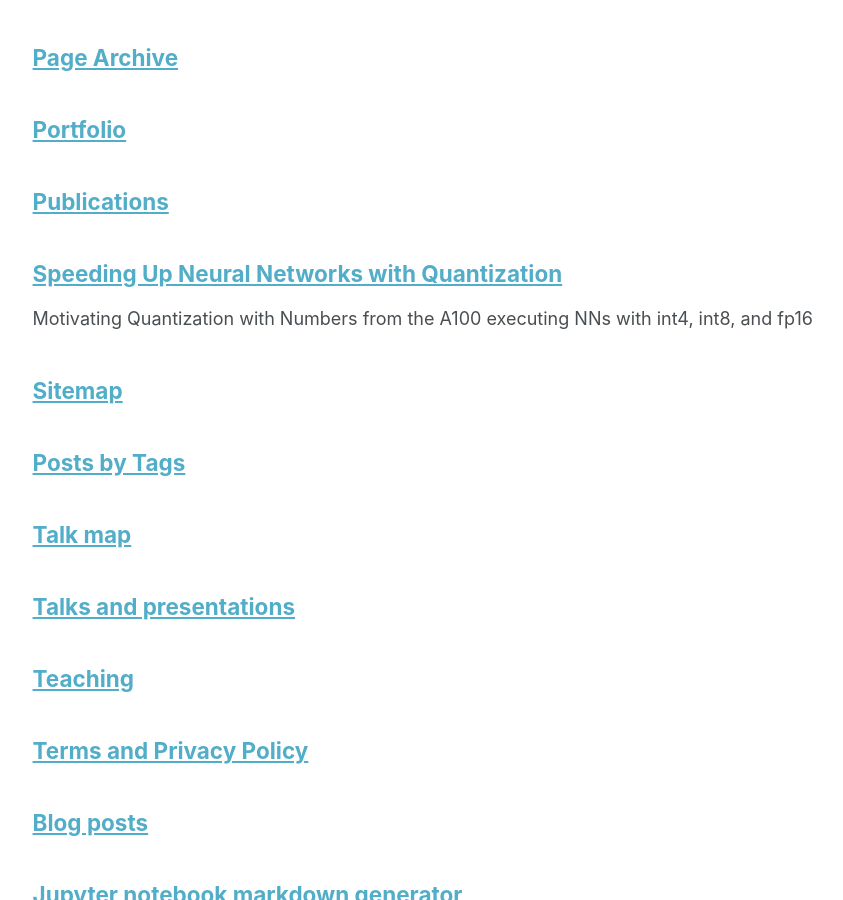
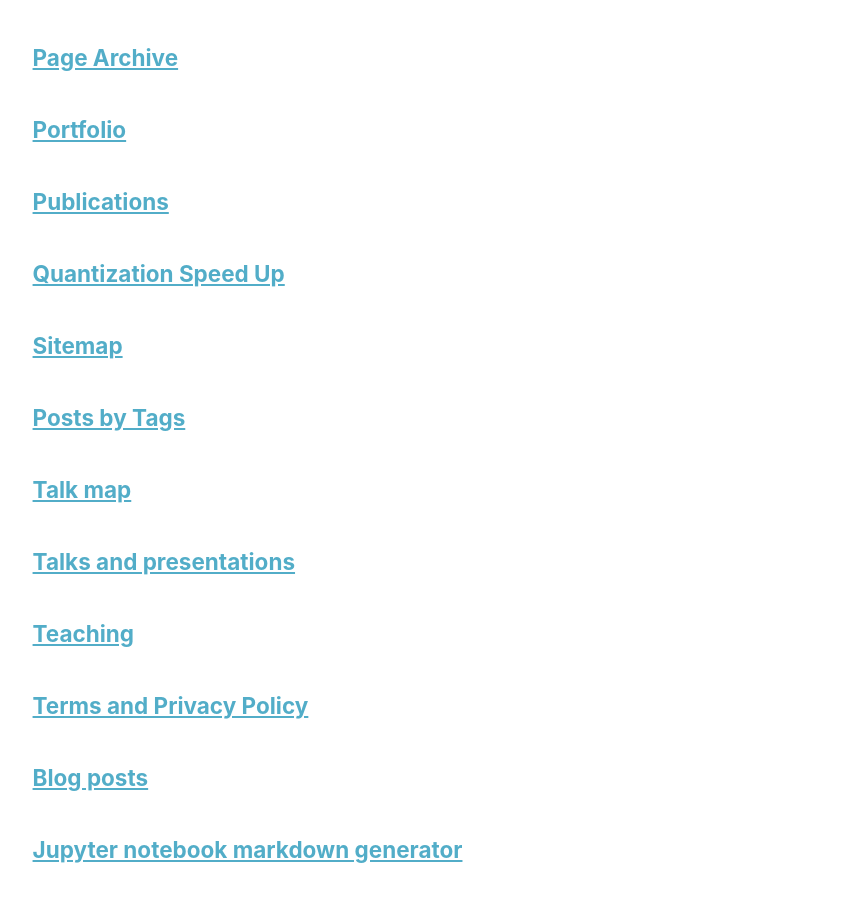
Before and after one commit to clee1994/clee1994.github.io, a Jekyll site: the page built from _pages/page-archive.html, in a window 1280 px wide and 900 px high, scrolled down 930 px. Shown: the whole window, without its empty margins (249-1092 px from the left). Built offline with Jekyll 4.4.1, drawn with Linux system fonts in a browser that asks for light colours.

```diff
--- a/CNAME
+++ b/CNAME
@@ -1 +1 @@
-www.clemens-schafer.com
+clemens-schafer.com
--- a/_pages/quant_speed.md
+++ b/_pages/quant_speed.md
@@ -1,10 +1,10 @@
 ---
-permalink: /quant_speed
-title: "Speeding Up Neural Networks with Quantization"
-excerpt: "Motivating Quantization with Numbers from the A100 executing NNs with int4, int8, and fp16"
+layout: archive
+title: "Quantization Speed Up"
+permalink: /quant_speed/
 author_profile: true
 redirect_from:
-  - /quant_speed/
+  - /quant_speed
   - /quant_speed.html
 ---
 
```
Also changed, not shown: 1 other file.
